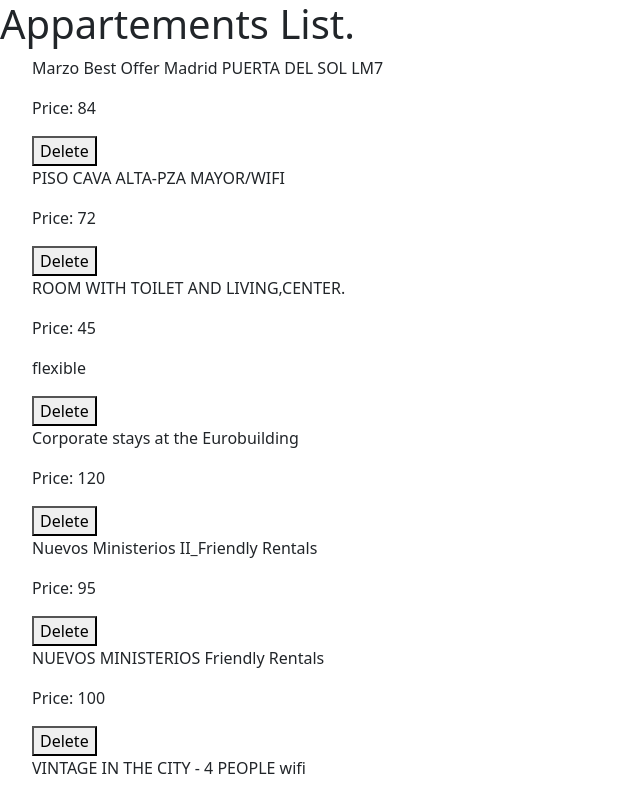
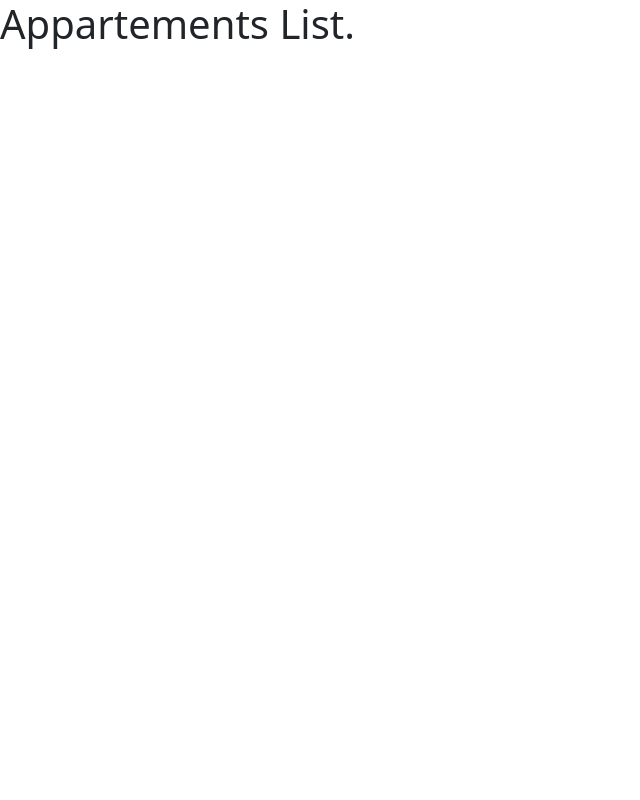
Before and after one commit to Ahmd-zaidan8a8/Apartment-Rentals-Admin, a React (Vite) app: page / in a window 1280 px wide. Shown: the top 800 px of the page, without its empty margins (0-640 px from the left). Built offline with nearby package versions, Linux system fonts and the light colour scheme.

Commit message:
adding the List component

```diff
--- a/src/App.jsx
+++ b/src/App.jsx
@@ -1,5 +1,6 @@
 import { useState } from "react";
 import data from "./data/data.json";
+import List from "./components/List";
 
 const App = () => {
   const { results } = data;
@@ -9,27 +10,11 @@ const App = () => {
     const filtered = apartements.filter((apartement) => apartement.id !== id);
     setApartements(filtered);
   };
-  const apartementList = apartements.map((apartement) => {
-    return (
-      <div key={apartement.id}>
-        <p>{apartement.name}</p>
-        <p>Price: {apartement.price}</p>
-        {apartement.cancellation_policy === "flexible" && <p>flexible</p>}
-        <button
-          onClick={() => {
-            handleDelete(apartement.id);
-          }}
-        >
-          Delete
-        </button>
-      </div>
-    );
-  });
 
   return (
     <>
       <h1>Appartements List.</h1>
-      <ul>{apartementList}</ul>
+      <List apartements={apartements} onDelete={handleDelete} />
     </>
   );
 };
--- /dev/null
+++ b/src/components/List.jsx
@@ -0,0 +1,23 @@
+
+
+
+const List = ({apartements , onDelete}) => {
+  const apartementList = apartements.map((apartement) => {
+    return (
+      <div key={apartement.id}>
+        <p>{apartement.name}</p>
+        <p>Price: {apartement.price}</p>
+        {apartement.cancellation_policy === "flexible" && <p>flexible</p>}
+        <button
+          onClick={() => {
+            onDelete(apartement.id);
+          }}
+        >
+          Delete
+        </button>
+      </div>
+    );
+  });
+};
+
+export default List;
```
